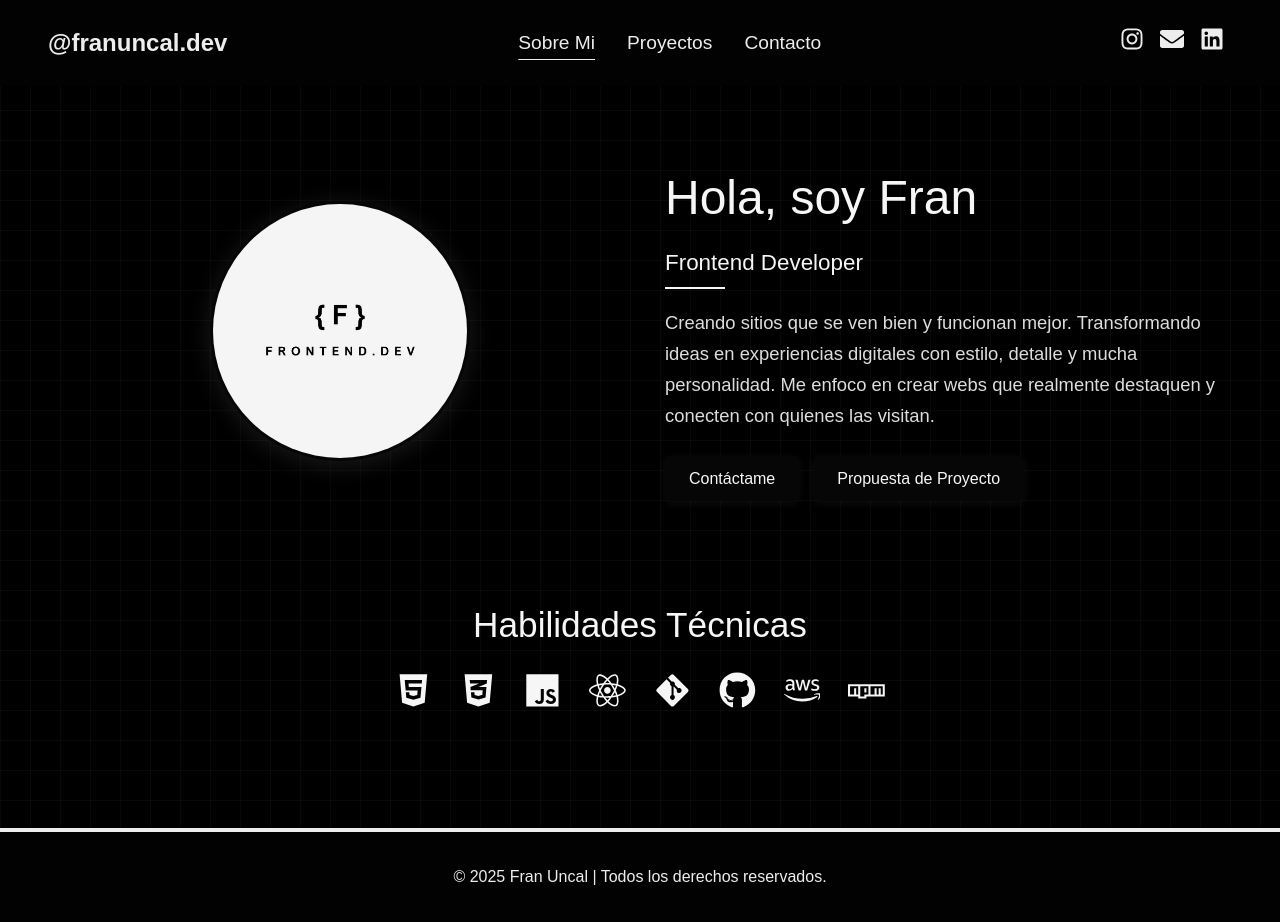
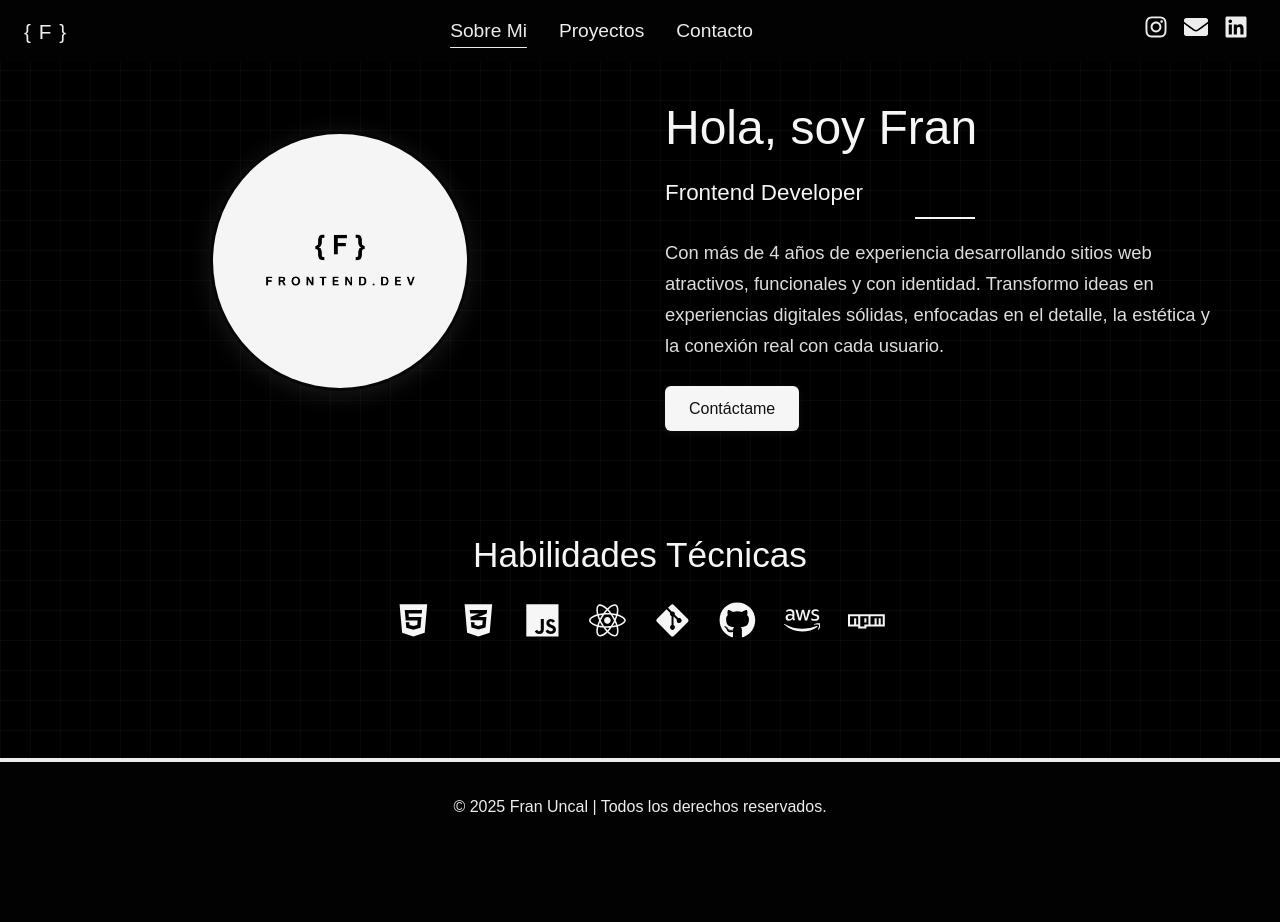
Before and after one commit to franuncal/FRANUNCAL-PORTFOLIO-WEB, a React (Vite) app: page / in a window 1280 px wide. After the commit the page ends 852 px from the top, so only its background shows below. Built offline with nearby package versions, Linux system fonts and the light colour scheme; a web font is replaced by a local one.

Commit message:
Agregando colores nuevos

```diff
--- a/src/components/Contacto/Contacto.css
+++ b/src/components/Contacto/Contacto.css
@@ -10,7 +10,7 @@
   background-position: 0 0;
   color: #f6f6f6;
   padding: 5rem 1rem;
-  margin-top: 100px;
+  margin-top: 10px;
   min-height: calc(100vh - 200px);
   box-sizing: border-box;
   position: relative;
@@ -37,7 +37,7 @@
 .contact-info h2 {
   font-size: 3.1rem;
   margin-bottom: 1rem;
-  font-weight: 500;
+  font-weight: 300;
   color: #f6f6f6;
   position: relative;
 }
--- a/src/components/Navbar/Navbar.css
+++ b/src/components/Navbar/Navbar.css
@@ -7,7 +7,7 @@ header {
   display: flex;
   justify-content: space-between;
   align-items: center;
-  padding: 1.5rem 3rem;
+  padding: 0.75rem 1.5rem;
   background-color: var(--bg-color);
   color: var(--text-color);
   font-family: "akatab", sans-serif;
@@ -17,8 +17,8 @@ header {
 .logo {
   text-decoration: none;
   color: var(--text-color);
-  font-size: 1.5rem;
-  font-weight: bold;
+  font-size: 1.3rem;
+  letter-spacing: 1px;
 }
 
 .nav {
@@ -42,7 +42,7 @@ header {
   text-decoration: none;
   color: var(--text-color);
   font-size: 1.2rem;
-  font-weight: 300;
+  font-weight: 200;
 }
 
 .nav-list .inicio {
@@ -50,7 +50,7 @@ header {
   text-underline-offset: 0.6rem;
   color: var(--text-color);
   font-size: 1.2rem;
-  font-weight: 300;
+  font-weight: 200;
 }
 
 .social-icons-nav {
@@ -68,7 +68,8 @@ header {
 /* Estilos del menú hamburguesa */
 .menu-toggle {
   position: absolute;
-  left: 1rem;
+  right: 1rem;
+  left: auto;
   display: none;
   flex-direction: column;
   cursor: pointer;
@@ -85,7 +86,7 @@ header {
 /* Estilos responsivos */
 @media (max-width: 768px) {
   header {
-    padding: 1rem;
+    padding: 0.75rem 1rem;
   }
 
   .nav {
@@ -122,9 +123,9 @@ header {
 
   .logo {
     flex: 1;
-    text-align: center;
+    text-align: start;
     font-size: 1.5rem;
-    font-weight: bold;
+    /* font-weight: bold; */
   }
 
   .social-icons-nav {
--- a/src/components/Navbar/Navbar.jsx
+++ b/src/components/Navbar/Navbar.jsx
@@ -18,7 +18,7 @@ const Navbar = () => {
   return (
     <header>
       <a href="/" className="logo">
-        @franuncal.dev
+        {"{ F }"}
       </a>
       <div
         className={`menu-toggle ${isMenuOpen ? "active" : ""}`}
--- a/src/components/Proyectos/Proyectos.css
+++ b/src/components/Proyectos/Proyectos.css
@@ -10,7 +10,7 @@
   background-size: 30px 30px;
   background-position: 0 0;
   padding: 5rem 1rem;
-  margin-top: 100px;
+  margin-top: 10px;
   color: #f6f6f6;
   text-align: center;
   position: relative;
@@ -20,7 +20,7 @@
 .projects-section h2 {
   font-size: 3.1rem;
   margin-bottom: 1rem;
-  font-weight: 500;
+  font-weight: 300;
   color: #f6f6f6;
   position: relative;
 }
--- a/src/components/Sobremi/SobreMi.css
+++ b/src/components/Sobremi/SobreMi.css
@@ -9,7 +9,7 @@
   background-size: 30px 30px;
   background-position: 0 0;
   padding: 80px 0 40px 0;
-  margin-top: 80px;
+  margin-top: 10px;
   overflow-x: hidden;
   color: #f6f6f6;
 }
@@ -67,9 +67,9 @@
   width: 60px;
   height: 2px;
   background-color: #f6f6f6;
-  margin-top: 6px;
+  margin: 6px auto 0 auto; /* centrado horizontal */
   animation: growLine 1s ease-out forwards;
-  transform-origin: left;
+  transform-origin: center; /* cambia a 'center' para que la animación crezca desde el centro */
 }
 
 /* Animaciones */
@@ -123,23 +123,22 @@
   font-size: 1rem;
   border-radius: 6px;
   text-decoration: none;
-  color: #f6f6f6;
-  background: var(--second-bg-color);
+  background: #f6f6f6;
+  color: #111;
   border: none;
   box-shadow: 0 2px 8px rgba(255, 255, 255, 0.06);
   transition: transform 0.3s, filter 0.3s;
 }
 
 .btn:hover {
-  background: #f6f6f6;
-  color: #111;
-  border: 1.5px solid #111;
+  color: #f6f6f6;
+  background: var(--second-bg-color);
+  border: 1.5px solid #f6f6f6;
   transform: scale(1.08);
   filter: none;
 }
 
 /* === TECNOLOGÍAS (versión original) === */
-
 .tecnologias {
   text-align: center;
   margin-top: 64px;
--- a/src/components/Sobremi/SobreMi.jsx
+++ b/src/components/Sobremi/SobreMi.jsx
@@ -10,7 +10,7 @@ import {
 } from "react-icons/fa";
 import "./SobreMi.css";
 import img from "../../assets/img/logoB2.webp";
-import pr from "../../assets/pdf/Propuesta de Proyecto.pdf";
+// import pr from "../../assets/pdf/Propuesta de Proyecto.pdf";
 
 export const SobreMi = () => {
   return (
@@ -23,18 +23,18 @@ export const SobreMi = () => {
           <h2>Hola, soy Fran</h2>
           <h3>Frontend Developer</h3>
           <p>
-            Creando sitios que se ven bien y funcionan mejor. Transformando
-            ideas en experiencias digitales con estilo, detalle y mucha
-            personalidad. Me enfoco en crear webs que realmente destaquen y
-            conecten con quienes las visitan.
+            Con más de 4 años de experiencia desarrollando sitios web
+            atractivos, funcionales y con identidad. Transformo ideas en
+            experiencias digitales sólidas, enfocadas en el detalle, la estética
+            y la conexión real con cada usuario.
           </p>
           <div className="button-group">
             <a href="/contacto" className="btn btn-primary">
               Contáctame
             </a>
-            <a href={pr} download className="btn btn-secondary">
+            {/* <a href={pr} download className="btn btn-secondary">
               Propuesta de Proyecto
-            </a>
+            </a> */}
           </div>
         </div>
       </div>
```
